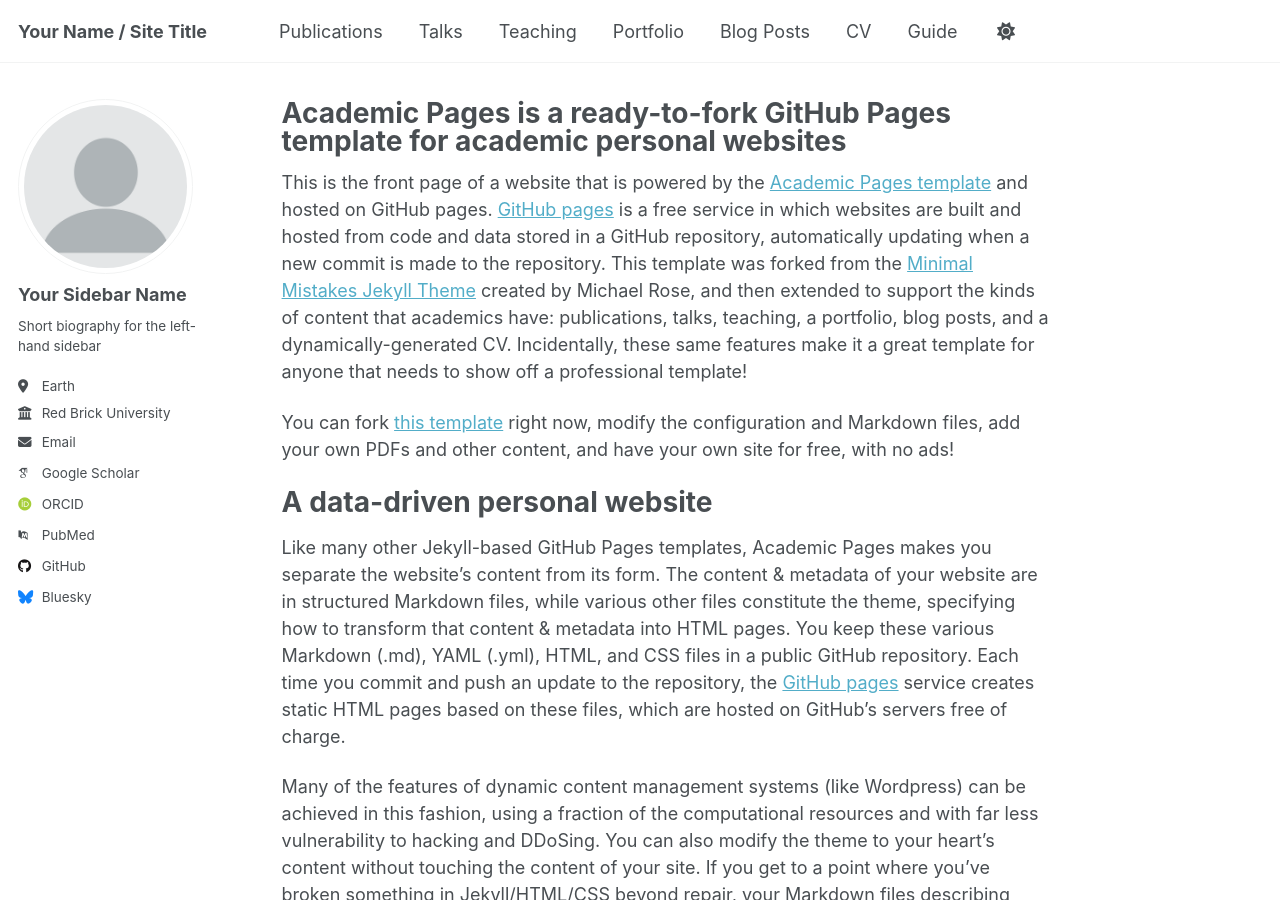
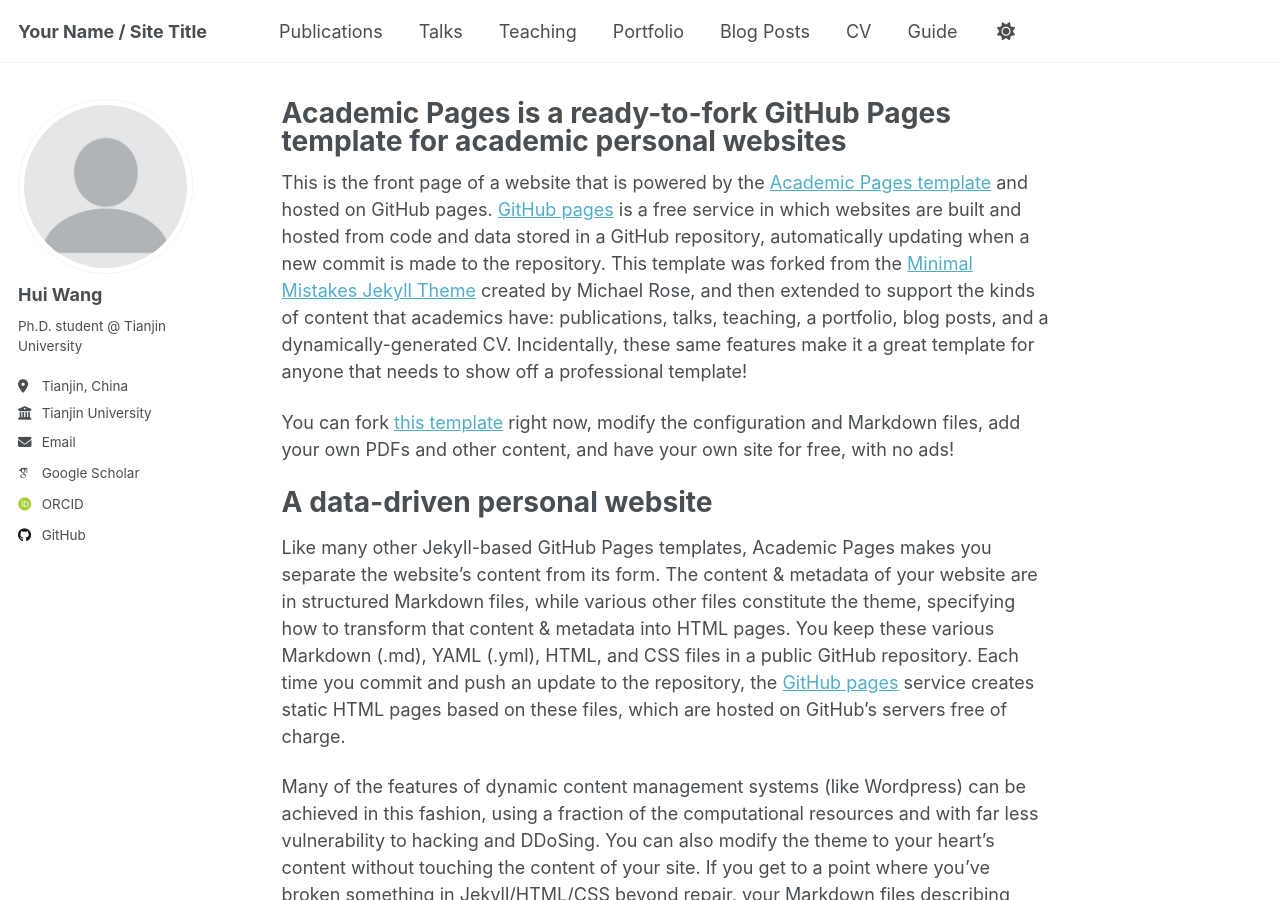
Before and after one commit to HaileyHui/wanghui, a Jekyll site: the page built from _pages/about.md, in a window 1280 px wide and 900 px high. Built offline with Jekyll 4.4.1, drawn with Linux system fonts in a browser that asks for light colours; some web fonts are replaced; a script that is not in the unit is left out.

Commit message:
Update _config.yml

```diff
--- a/_config.yml
+++ b/_config.yml
@@ -23,23 +23,23 @@
 author:
   # Biographic information
   avatar           : "profile.png"
-  name             : "Your Sidebar Name"
+  name             : "Hui Wang"
   pronouns         : # example: "she/her"
-  bio              : "Short biography for the left-hand sidebar"
-  location         : "Earth"
-  employer         : "Red Brick University"
+  bio              : "Ph.D. student @ Tianjin University"
+  location         : "Tianjin, China"
+  employer         : "Tianjin University"
   uri              : # URL
   email            : "none@example.org"
 
   # Academic websites
   academia         : # URL
   arxiv            : # URL - Update with the correct link to your profile
-  googlescholar    : "https://scholar.google.com/citations?user=PS_CX0AAAAAJ"
+  googlescholar    : "https://scholar.google.com/citations?user=d3ujN78AAAAJ&hl=zh-CN"
   inspire-hep      : # URL
   impactstory      : # URL
-  orcid            : "http://orcid.org/yourorcidurl"
+  orcid            : "http://orcid.org/0009-0009-0886-8713"
   semantic         : # URL
-  pubmed           : "https://www.ncbi.nlm.nih.gov/pubmed/?term=john+snow"
+  pubmed           : # URL
   researchgate     : # URL
   scopus           : # URL
 
@@ -53,7 +53,7 @@
 
   # Social media
   artstation       : # Username
-  bluesky          : "bsky.app" # Replace this with you Bluesky username
+  bluesky          : # Replace this with you Bluesky username "bsky.app"
   facebook         : # Username
   flickr           : # Username
   foursquare       : # Username
```
